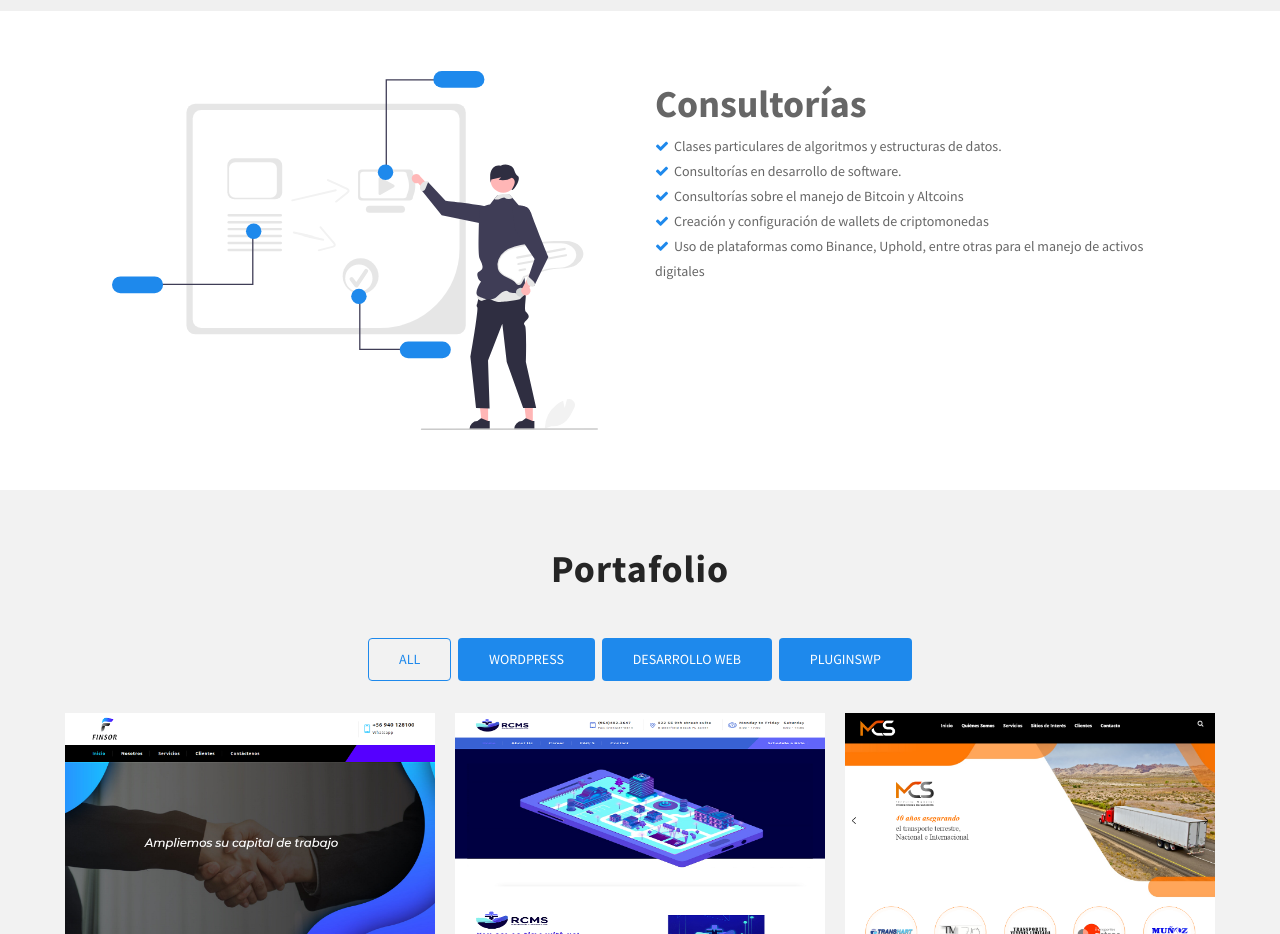
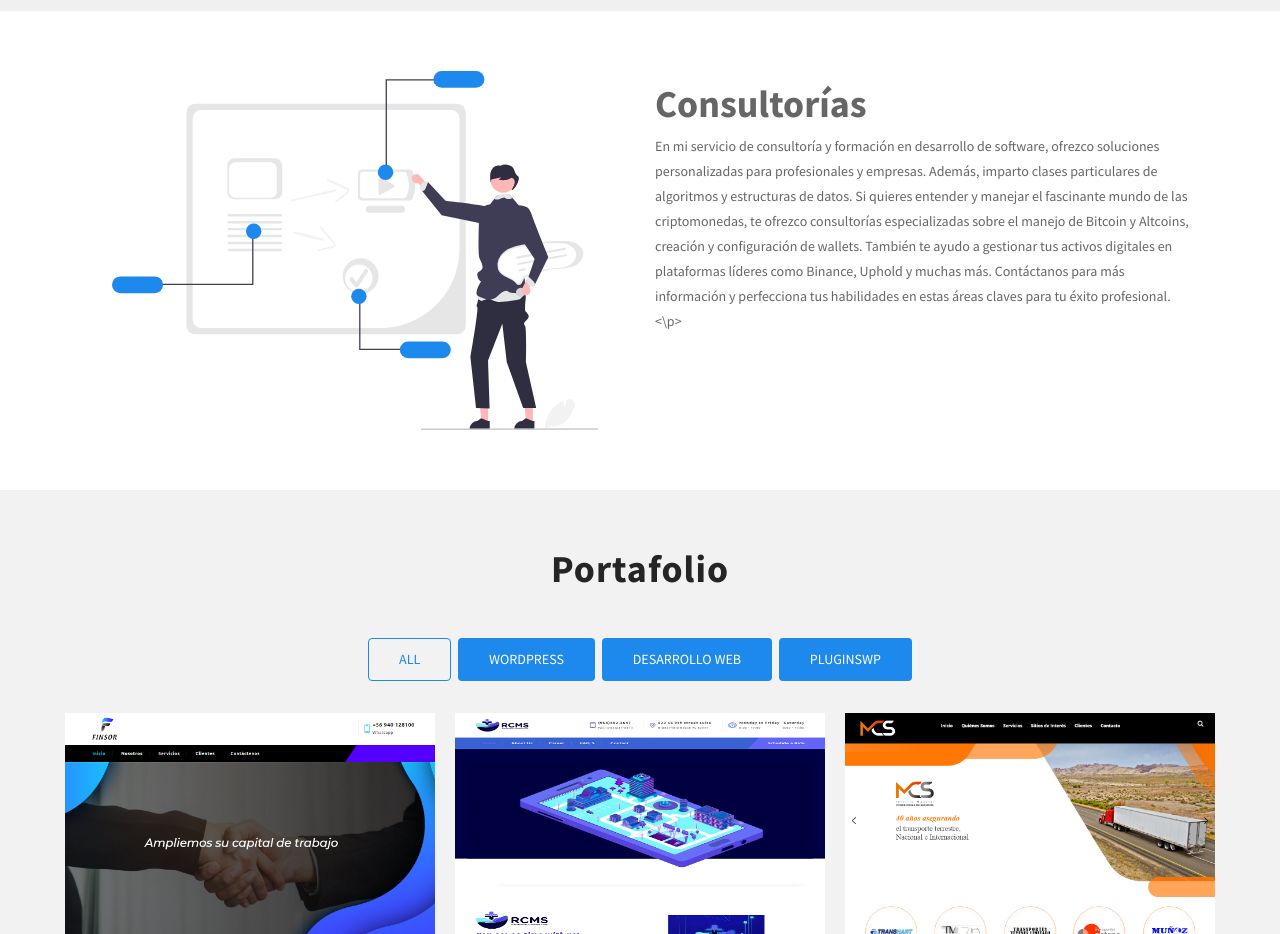
Before and after one commit to lcdosguzman/websimonguzman, a plain HTML site: page index.html in a window 1280 px wide. Shown: the part 2560-3494 px from the top of the page. Drawn offline with Linux system fonts and the light colour scheme; files whose address does not match are found by name; a web font is replaced by a local one.

Commit message:
Update index.html
mejoras en consultorías

```diff
--- a/index.html
+++ b/index.html
@@ -277,13 +277,9 @@
           <div class="col-lg-6 col-md-6 col-sm-12 col-xs-12">
             <div class="profile-wrapper wow fadeInRight" data-wow-delay="0.3s">
               <h3>Consultorías</h3>
-              <ul class="list-services">
-                <li> <span class="fa fa-check fa-1x icon-success"></span>Clases particulares de algoritmos y estructuras de datos.</li>
-                <li> <span class="fa fa-check fa-1x icon-success"></span>Consultorías en desarrollo de software.</li>
-                <li> <span class="fa fa-check fa-1x icon-success"></span>Consultorías sobre el manejo de Bitcoin y Altcoins </li>
-                <li> <span class="fa fa-check fa-1x icon-success"></span>Creación y configuración de wallets de criptomonedas</li>
-                <li> <span class="fa fa-check fa-1x icon-success"></span>Uso de plataformas como Binance, Uphold, entre otras para el manejo de activos digitales</li>
-              </ul>
+              <p>
+                En mi servicio de consultoría y formación en desarrollo de software, ofrezco soluciones personalizadas para profesionales y empresas. Además, imparto clases particulares de algoritmos y estructuras de datos. Si quieres entender y manejar el fascinante mundo de las criptomonedas, te ofrezco consultorías especializadas sobre el manejo de Bitcoin y Altcoins, creación y configuración de wallets. También te ayudo a gestionar tus activos digitales en plataformas líderes como Binance, Uphold y muchas más. Contáctanos para más información y perfecciona tus habilidades en estas áreas claves para tu éxito profesional.
+              <\p>
             </div>
 
           </div>
```
